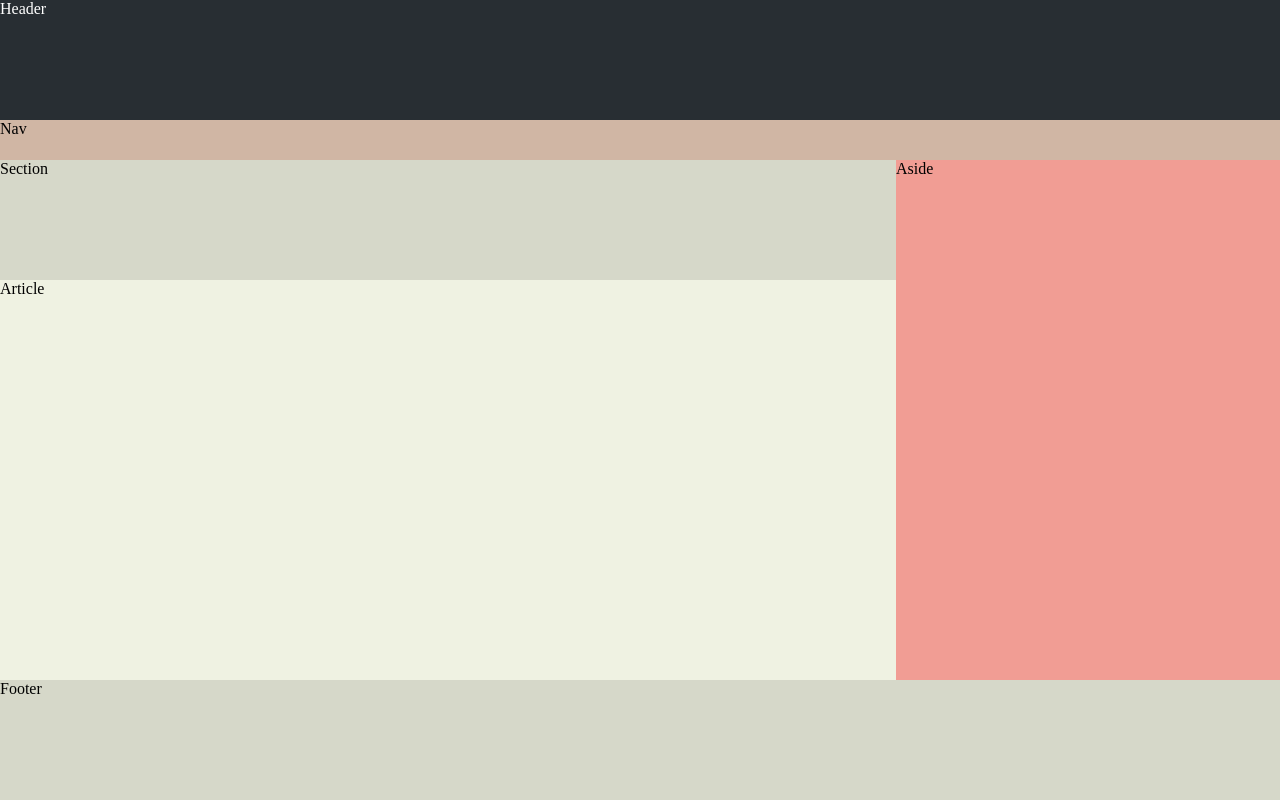
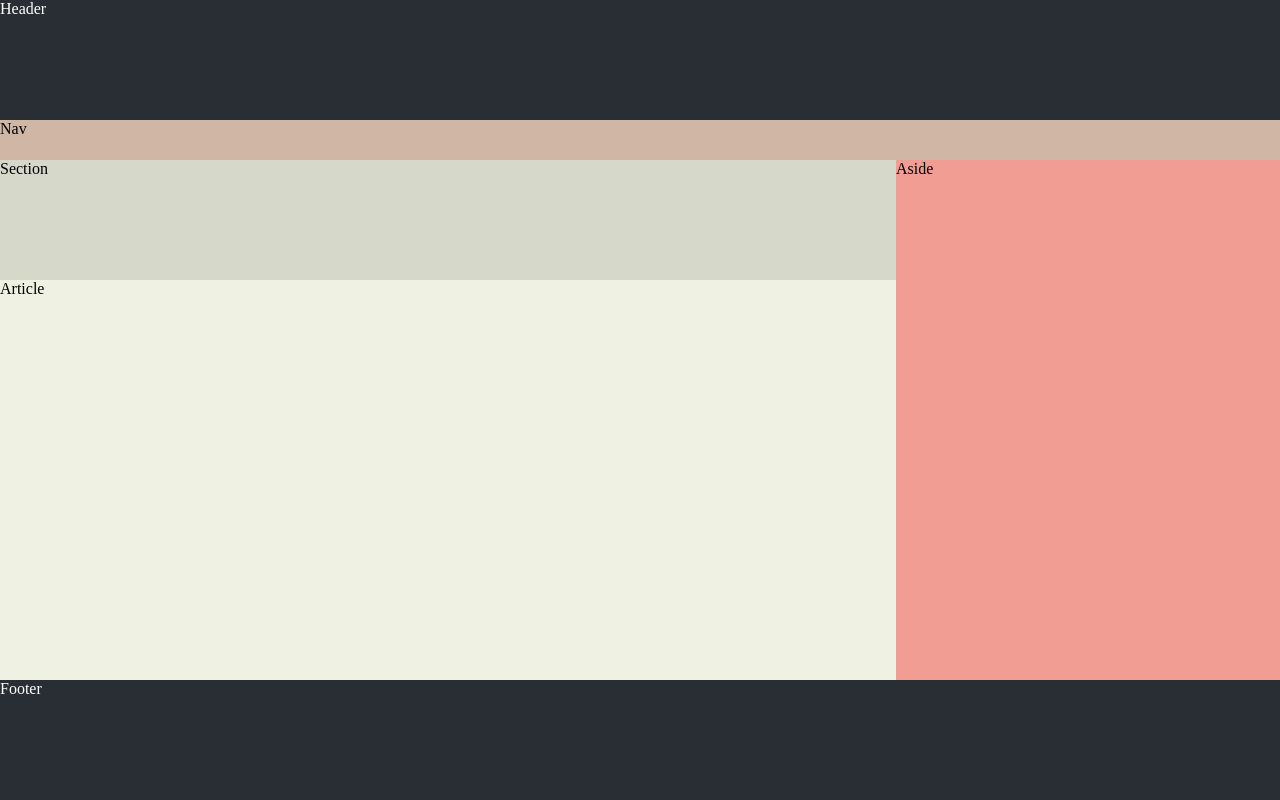
Before and after one commit to olivmarcos/desafios-Web, a plain HTML site: page firstClass/index.html in a window 1280 px wide. Drawn offline with Linux system fonts and the light colour scheme.

Commit message:
Cor de footer alterada

```diff
--- a/firstClass/css/style.css
+++ b/firstClass/css/style.css
@@ -7,7 +7,7 @@ body, html {
     height: 100%;
 }
 
-header {
+header, footer {
     background-color: #282E33;
     height: 15%;
     width: 100%;
@@ -38,9 +38,3 @@ aside {
     width: 30%;
     float: right;
 }
-
-footer {
-    background-color: #D6D8C9;
-    height: 15%;
-    width: 100%;
-}
--- a/firstClass/index.html
+++ b/firstClass/index.html
@@ -1,5 +1,5 @@
 <!DOCTYPE html>
-<html lang="en">
+<html lang="pt-BR">
 <head>
     <meta charset="UTF-8">
     <meta name="viewport" content="width=device-width, initial-scale=1.0">
```
